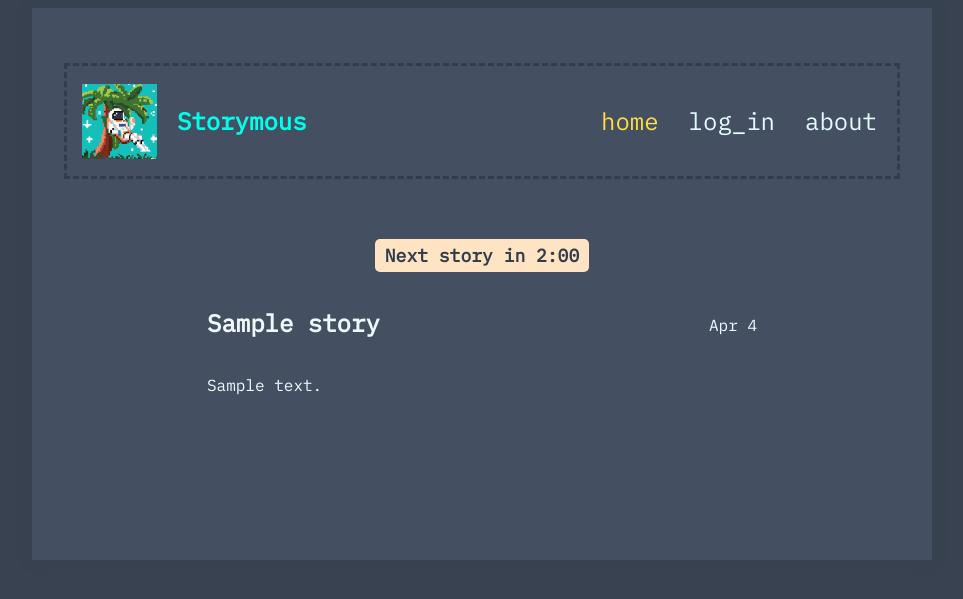
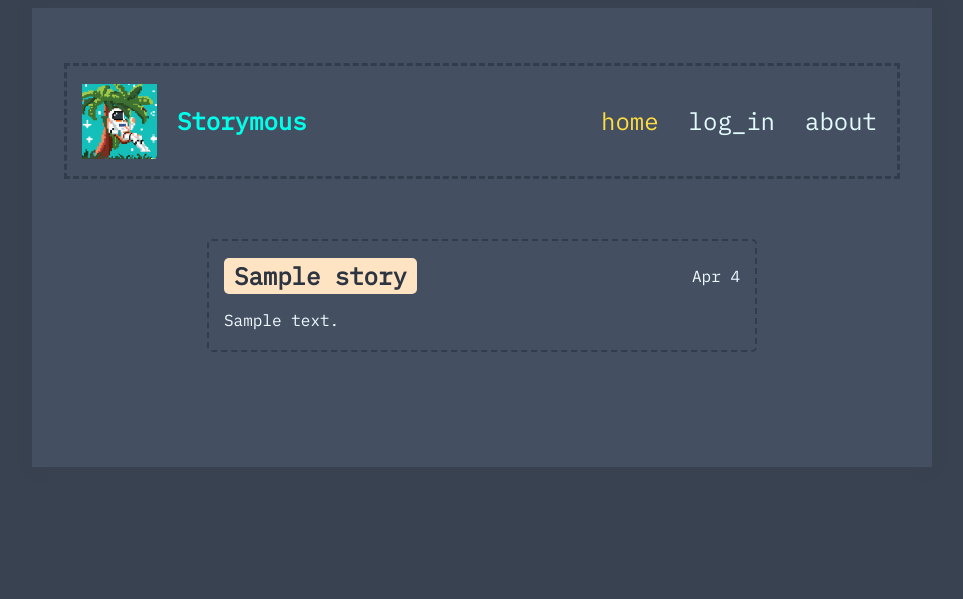
Before and after one commit to aleixfortm/storymous-old, a Flask app: template templates/home.html in a window 1280 px wide. Shown: the top 599 px of the page, without its empty margins (158-1121 px from the left). Run offline with Flask 3, Linux system fonts and the light colour scheme; the template is opened without the code that fills it: most values are stand-ins (such as "Sample title", 1, 10 or a date in 2020); parts of the project's set-up code (start-up, migrations or seed data) failed here and were passed over.

Commit message:
Added styles to posts

```diff
--- a/static/styles.css
+++ b/static/styles.css
@@ -97,11 +97,23 @@ body {
 }
 
 .randomstory__article {
-    margin-bottom: 100px;
+    padding: 15px 15px;
+    margin-bottom: 50px;
+    border-radius: 5px;
+    border: 2px dashed #313d4d;
 }
 
 .randomstory__content {
     text-align: justify;
+    margin-bottom: 5px;
+}
+
+.randomstory__title {
+    background-color: bisque;
+    padding: 2px 10px;
+    border-radius: 5px;
+    color: #2d3441;
+    margin: 0px 0px;
 }
 
 .randomstory__upper {
@@ -109,10 +121,10 @@ body {
     flex-direction: row;
     justify-content: space-between;
     align-items: center;
+    margin: 2px 0 8px 0;
 }
 
 .randomstory__date {
-    margin-top: 5px;
     margin-left: 20px;
 }
 
--- a/templates/home.html
+++ b/templates/home.html
@@ -23,9 +23,11 @@
 
         {% for story in stories %}
         <article class="randomstory__article">
+            <!--
             <div class="randomstory__time">
                 <div class="randomstory__remaining-time">Next story in 2:00</div>
             </div>
+            -->
             <div class="randomstory__upper">
                 <h2 class="randomstory__title"> {{ story["title"] }} </h2>
                 <time class="randomstory__date" datetime="21-04-2023"> Apr 4</time>
```
